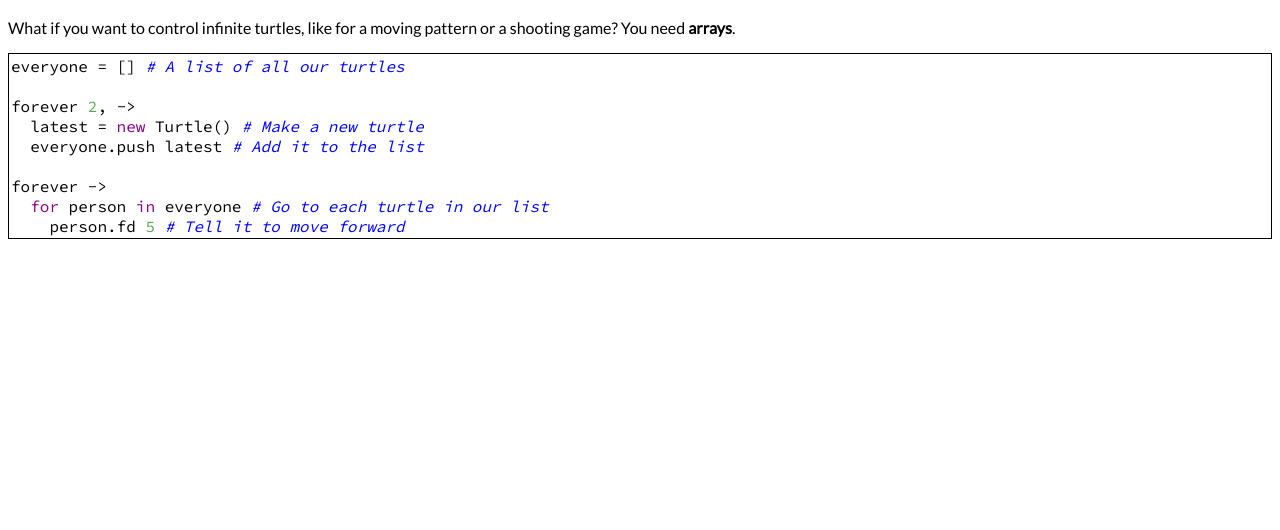
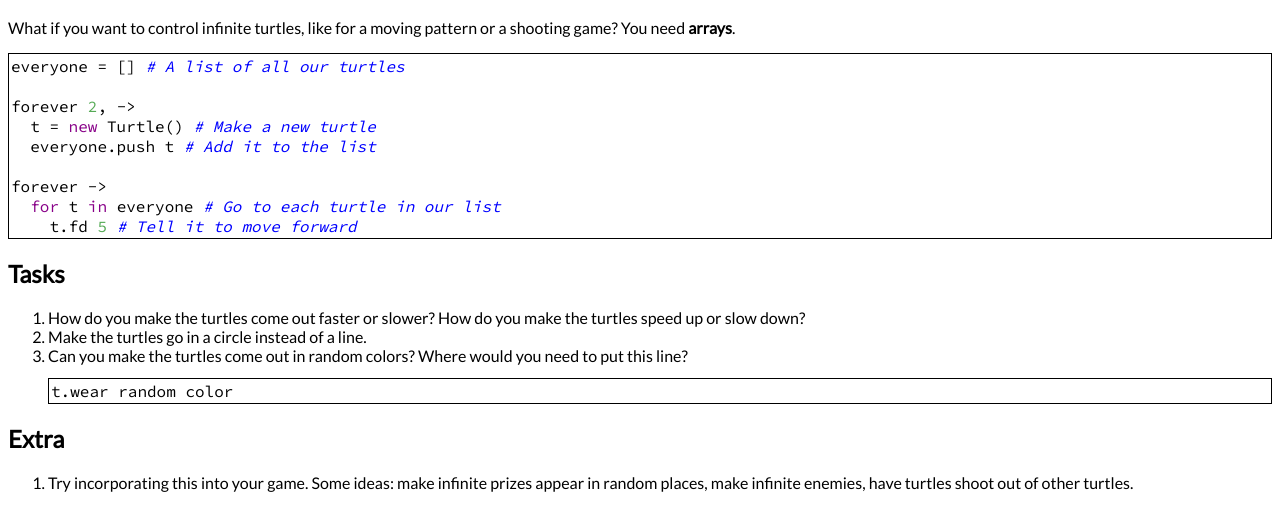
Before and after one commit to dabbler0/pencilcode-lessons, a website: page built-lessons/infinite-turtles.html in a window 1280 px wide. Shown: the part 50-580 px from the top of the page. Drawn offline with Linux system fonts and the light colour scheme.

Commit message:
Update infinite turtles

```diff
--- a/built-lessons/infinite-turtles.html
+++ b/built-lessons/infinite-turtles.html
@@ -8,13 +8,24 @@
 <pre><code>everyone = [] <span class="hljs-comment"># A list of all our turtles</span>
 
 forever <span class="hljs-number">2</span>, <span class="hljs-function">-&gt;</span>
-  latest = <span class="hljs-keyword">new</span> Turtle() <span class="hljs-comment"># Make a new turtle</span>
-  everyone.push latest <span class="hljs-comment"># Add it to the list</span>
+  t = <span class="hljs-keyword">new</span> Turtle() <span class="hljs-comment"># Make a new turtle</span>
+  everyone.push t <span class="hljs-comment"># Add it to the list</span>
 
 forever -&gt;
-  <span class="hljs-keyword">for</span> person <span class="hljs-keyword">in</span> everyone <span class="hljs-comment"># Go to each turtle in our list</span>
-    person.fd <span class="hljs-number">5</span> <span class="hljs-comment"># Tell it to move forward</span>
-</code></pre>
+  <span class="hljs-keyword">for</span> t <span class="hljs-keyword">in</span> everyone <span class="hljs-comment"># Go to each turtle in our list</span>
+    t.fd <span class="hljs-number">5</span> <span class="hljs-comment"># Tell it to move forward</span>
+</code></pre><h2 id="tasks">Tasks</h2>
+<ol>
+<li>How do you make the turtles come out faster or slower? How do you make the turtles speed up or slow down?</li>
+<li>Make the turtles go in a circle instead of a line.</li>
+<li>Can you make the turtles come out in random colors? Where would you need to put this line?<pre><code>t.wear random color
+</code></pre></li>
+</ol>
+<h2 id="extra">Extra</h2>
+<ol>
+<li>Try incorporating this into your game. Some ideas: make infinite prizes appear in random places, make infinite enemies, have turtles shoot out of other turtles.</li>
+</ol>
+
     <script src='vendor/jquery.js'></script>
     <script src='build/demo.js'></script>
   </body>
```
Also changed, not shown: src-lessons/infinite-turtles.md (+17 -4 lines).
